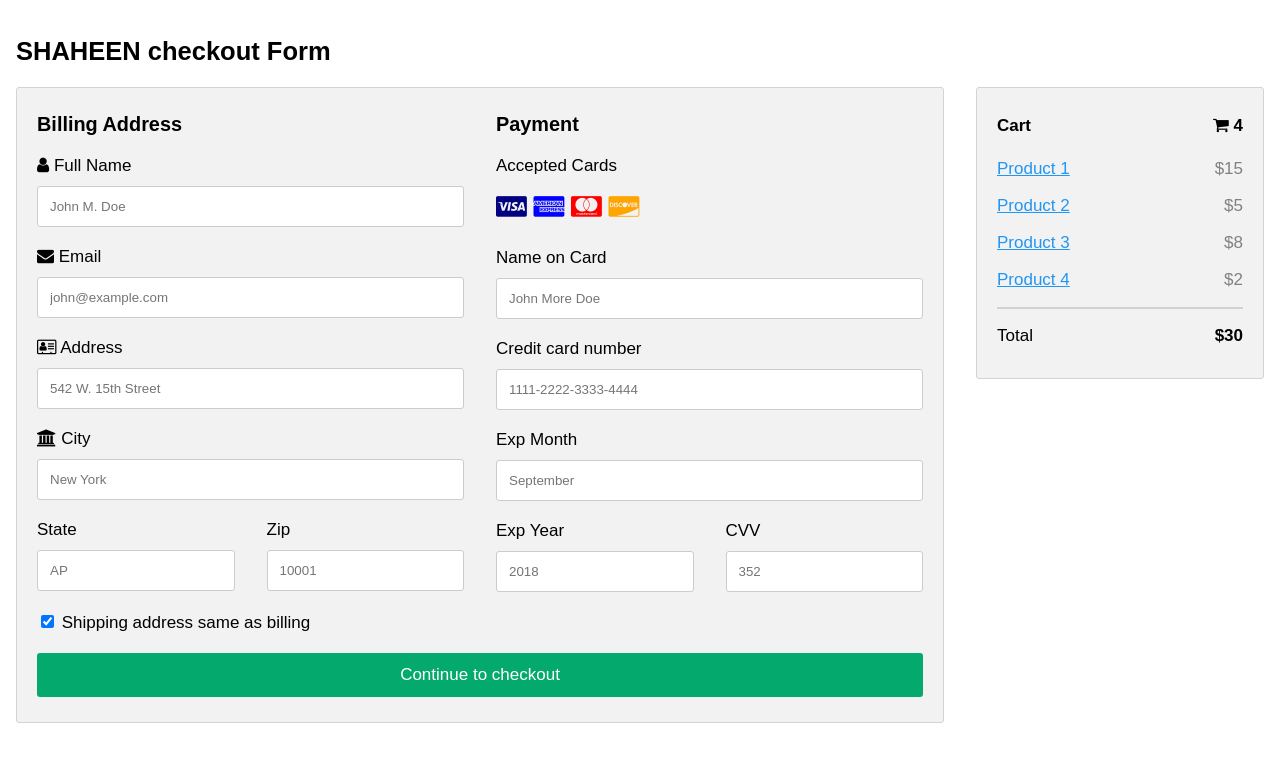
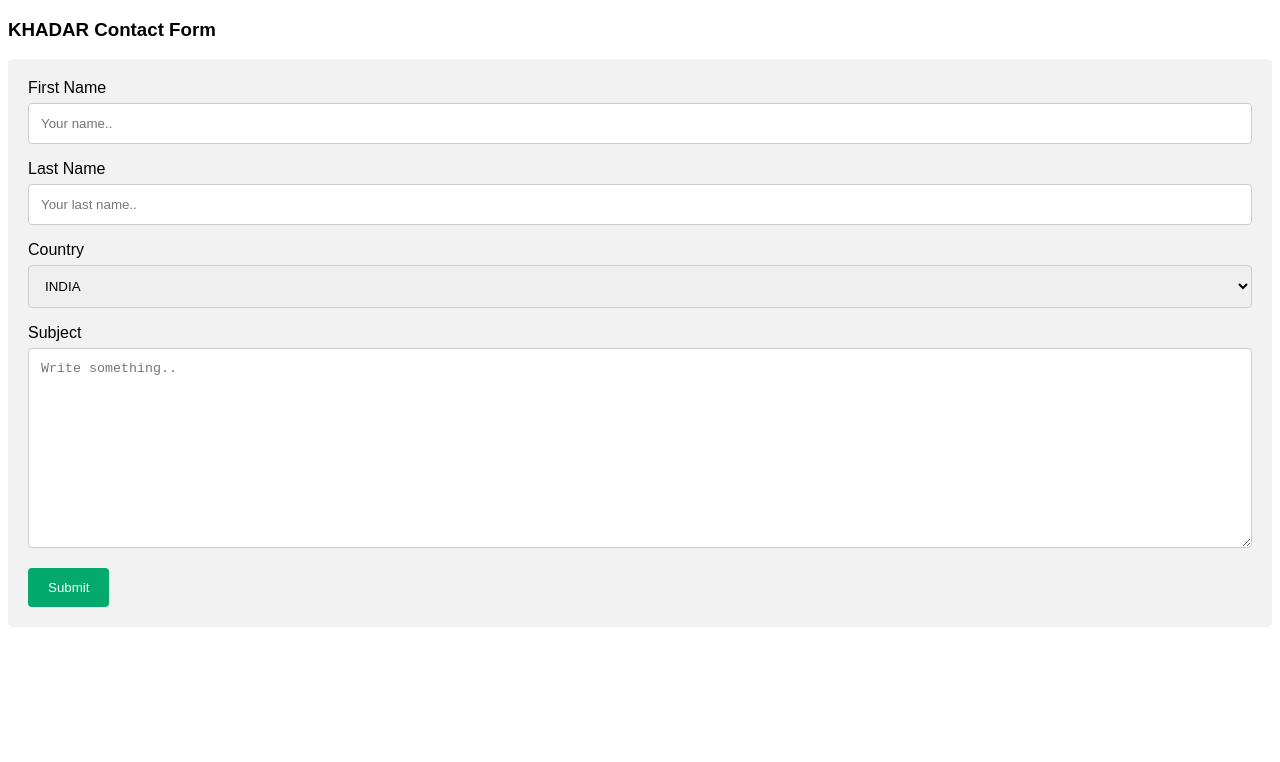
Before and after one commit to khadarbasha019/docker-index, a plain HTML site: page index.html in a window 1280 px wide. Drawn offline with Linux system fonts and the light colour scheme.

Commit message:
Update index.html

```diff
--- a/index.html
+++ b/index.html
@@ -2,191 +2,66 @@
 <html>
 <head>
 <meta name="viewport" content="width=device-width, initial-scale=1">
-<link rel="stylesheet" href="https://cdnjs.cloudflare.com/ajax/libs/font-awesome/4.7.0/css/font-awesome.min.css">
 <style>
-body {
-  font-family: Arial;
-  font-size: 17px;
-  padding: 8px;
+body {font-family: Arial, Helvetica, sans-serif;}
+* {box-sizing: border-box;}
+
+input[type=text], select, textarea {
+  width: 100%;
+  padding: 12px;
+  border: 1px solid #ccc;
+  border-radius: 4px;
+  box-sizing: border-box;
+  margin-top: 6px;
+  margin-bottom: 16px;
+  resize: vertical;
 }
 
-* {
-  box-sizing: border-box;
+input[type=submit] {
+  background-color: #04AA6D;
+  color: white;
+  padding: 12px 20px;
+  border: none;
+  border-radius: 4px;
+  cursor: pointer;
 }
 
-.row {
-  display: -ms-flexbox; /* IE10 */
-  display: flex;
-  -ms-flex-wrap: wrap; /* IE10 */
-  flex-wrap: wrap;
-  margin: 0 -16px;
-}
-
-.col-25 {
-  -ms-flex: 25%; /* IE10 */
-  flex: 25%;
-}
-
-.col-50 {
-  -ms-flex: 50%; /* IE10 */
-  flex: 50%;
-}
-
-.col-75 {
-  -ms-flex: 75%; /* IE10 */
-  flex: 75%;
-}
-
-.col-25,
-.col-50,
-.col-75 {
-  padding: 0 16px;
+input[type=submit]:hover {
+  background-color: #45a049;
 }
 
 .container {
+  border-radius: 5px;
   background-color: #f2f2f2;
-  padding: 5px 20px 15px 20px;
-  border: 1px solid lightgrey;
-  border-radius: 3px;
-}
-
-input[type=text] {
-  width: 100%;
-  margin-bottom: 20px;
-  padding: 12px;
-  border: 1px solid #ccc;
-  border-radius: 3px;
-}
-
-label {
-  margin-bottom: 10px;
-  display: block;
-}
-
-.icon-container {
-  margin-bottom: 20px;
-  padding: 7px 0;
-  font-size: 24px;
-}
-
-.btn {
-  background-color: #04AA6D;
-  color: white;
-  padding: 12px;
-  margin: 10px 0;
-  border: none;
-  width: 100%;
-  border-radius: 3px;
-  cursor: pointer;
-  font-size: 17px;
-}
-
-.btn:hover {
-  background-color: #45a049;
-}
-
-a {
-  color: #2196F3;
-}
-
-hr {
-  border: 1px solid lightgrey;
-}
-
-span.price {
-  float: right;
-  color: grey;
-}
-
-/* Responsive layout - when the screen is less than 800px wide, make the two columns stack on top of each other instead of next to each other (also change the direction - make the "cart" column go on top) */
-@media (max-width: 800px) {
-  .row {
-    flex-direction: column-reverse;
-  }
-  .col-25 {
-    margin-bottom: 20px;
-  }
+  padding: 20px;
 }
 </style>
 </head>
 <body>
 
-<h2>SHAHEEN checkout Form</h2>
-<div class="row">
-  <div class="col-75">
-    <div class="container">
-      <form action="/action_page.php">
+<h3> KHADAR Contact Form</h3>
 
-        <div class="row">
-          <div class="col-50">
-            <h3>Billing Address</h3>
-            <label for="fname"><i class="fa fa-user"></i> Full Name</label>
-            <input type="text" id="fname" name="firstname" placeholder="John M. Doe">
-            <label for="email"><i class="fa fa-envelope"></i> Email</label>
-            <input type="text" id="email" name="email" placeholder="john@example.com">
-            <label for="adr"><i class="fa fa-address-card-o"></i> Address</label>
-            <input type="text" id="adr" name="address" placeholder="542 W. 15th Street">
-            <label for="city"><i class="fa fa-institution"></i> City</label>
-            <input type="text" id="city" name="city" placeholder="New York">
+<div class="container">
+  <form action="/action_page.php">
+    <label for="fname">First Name</label>
+    <input type="text" id="fname" name="firstname" placeholder="Your name..">
 
-            <div class="row">
-              <div class="col-50">
-                <label for="state">State</label>
-                <input type="text" id="state" name="state" placeholder="AP">
-              </div>
-              <div class="col-50">
-                <label for="zip">Zip</label>
-                <input type="text" id="zip" name="zip" placeholder="10001">
-              </div>
-            </div>
-          </div>
+    <label for="lname">Last Name</label>
+    <input type="text" id="lname" name="lastname" placeholder="Your last name..">
 
-          <div class="col-50">
-            <h3>Payment</h3>
-            <label for="fname">Accepted Cards</label>
-            <div class="icon-container">
-              <i class="fa fa-cc-visa" style="color:navy;"></i>
-              <i class="fa fa-cc-amex" style="color:blue;"></i>
-              <i class="fa fa-cc-mastercard" style="color:red;"></i>
-              <i class="fa fa-cc-discover" style="color:orange;"></i>
-            </div>
-            <label for="cname">Name on Card</label>
-            <input type="text" id="cname" name="cardname" placeholder="John More Doe">
-            <label for="ccnum">Credit card number</label>
-            <input type="text" id="ccnum" name="cardnumber" placeholder="1111-2222-3333-4444">
-            <label for="expmonth">Exp Month</label>
-            <input type="text" id="expmonth" name="expmonth" placeholder="September">
-            <div class="row">
-              <div class="col-50">
-                <label for="expyear">Exp Year</label>
-                <input type="text" id="expyear" name="expyear" placeholder="2018">
-              </div>
-              <div class="col-50">
-                <label for="cvv">CVV</label>
-                <input type="text" id="cvv" name="cvv" placeholder="352">
-              </div>
-            </div>
-          </div>
+    <label for="country">Country</label>
+    <select id="country" name="country">
+      <option value="australia">INDIA</option>
+      <option value="australia">Australia</option>
+      <option value="canada">Canada</option>
+      <option value="usa">USA</option>
+    </select>
 
-        </div>
-        <label>
-          <input type="checkbox" checked="checked" name="sameadr"> Shipping address same as billing
-        </label>
-        <input type="submit" value="Continue to checkout" class="btn">
-      </form>
-    </div>
-  </div>
-  <div class="col-25">
-    <div class="container">
-      <h4>Cart <span class="price" style="color:black"><i class="fa fa-shopping-cart"></i> <b>4</b></span></h4>
-      <p><a href="#">Product 1</a> <span class="price">$15</span></p>
-      <p><a href="#">Product 2</a> <span class="price">$5</span></p>
-      <p><a href="#">Product 3</a> <span class="price">$8</span></p>
-      <p><a href="#">Product 4</a> <span class="price">$2</span></p>
-      <hr>
-      <p>Total <span class="price" style="color:black"><b>$30</b></span></p>
-    </div>
-  </div>
+    <label for="subject">Subject</label>
+    <textarea id="subject" name="subject" placeholder="Write something.." style="height:200px"></textarea>
+
+    <input type="submit" value="Submit">
+  </form>
 </div>
 
 </body>
```
